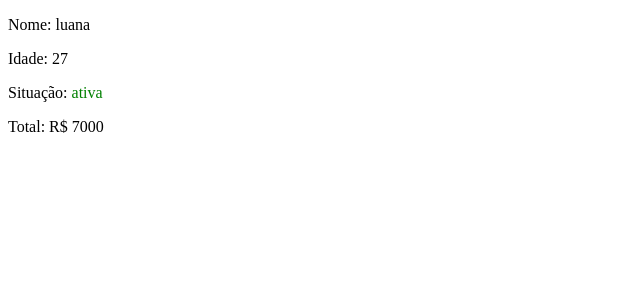
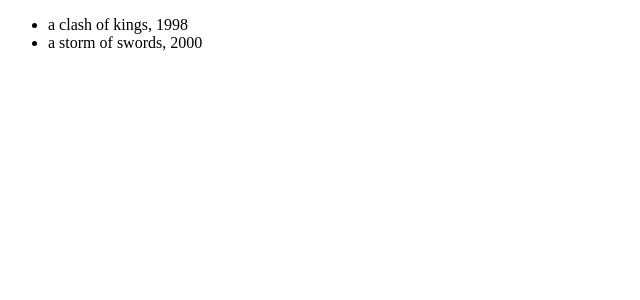
Before and after one commit to JoasGomes/Orig-React, a React app: page / in a window 1280 px wide. Shown: the top 300 px of the page, without its empty margins (0-640 px from the left). Built offline with nearby package versions, Linux system fonts and the light colour scheme.

Commit message:
JSX arrays

```diff
--- /dev/null
+++ b/src/array.js
@@ -0,0 +1,40 @@
+import React from 'react';
+
+/* const Array = () => {
+  const produtos = ['notebook', 'tablet', 'smartphone'];
+  return <div>{produtos}</div>;
+}; */
+
+//modificando array
+/* const Array = () => {
+  const filmes = ['before sunrise', 'before sunset', 'before midnight'];
+
+  return (
+    <ul>
+      {filmes.map((filme) => (
+        <li key={filme}>{filme}</li>
+      ))}
+    </ul>
+  );
+}; */
+
+const Array = () => {
+  const livros = [
+    { nome: 'a game of thrones', ano: 1996 },
+    { nome: 'a clash of kings', ano: 1998 },
+    { nome: 'a storm of swords', ano: 2000 },
+  ];
+  return (
+    <ul>
+      {livros
+        .filter(({ ano }) => ano >= 1998)
+        .map((livro) => (
+          <li key={livro.nome}>
+            {livro.nome}, {livro.ano}
+          </li>
+        ))}
+    </ul>
+  );
+};
+
+export default Array;
--- a/src/index.js
+++ b/src/index.js
@@ -1,5 +1,6 @@
 import ReactDOM from 'react-dom/client';
 import React from 'react';
 import App from './App';
+import Array from './array';
 
-ReactDOM.createRoot(document.getElementById('root')).render(<App />);
+ReactDOM.createRoot(document.getElementById('root')).render(<Array />);
```
